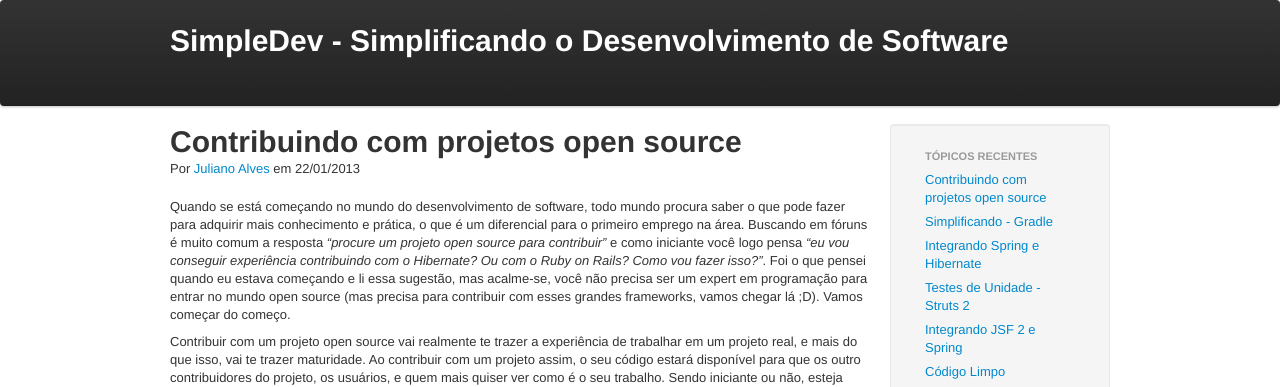
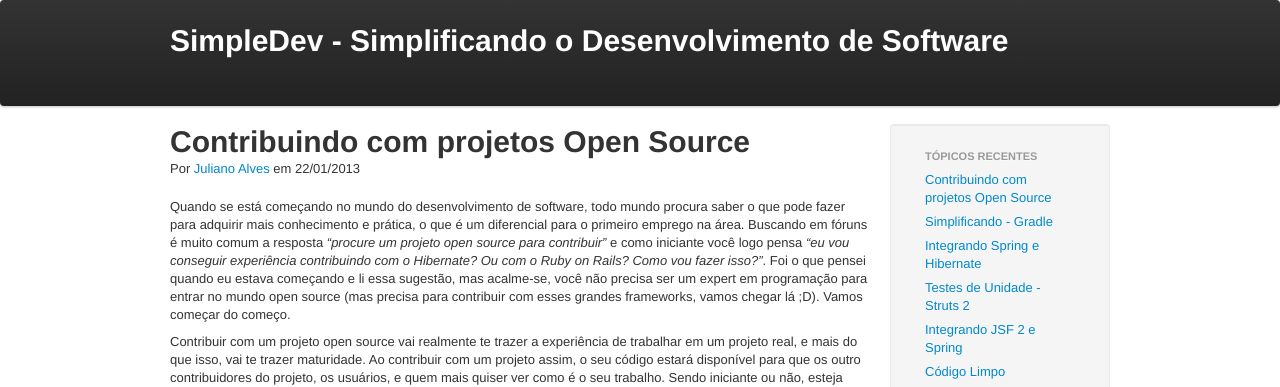
Before and after one commit to juliano/simpledev, a Jekyll site: the page built from blog/_posts/2013-01-22-contribuindo-opensource.markdown, in a window 1280 px wide. Shown: the top 387 px of the page. Built offline with Jekyll 4.4.1, drawn with Linux system fonts in a browser that asks for light colours; Markdown is read by kramdown in place of the engine named in the settings; comment, search, counter and statistics services are not loaded.

```diff
--- a/blog/_posts/2013-01-22-contribuindo-opensource.markdown
+++ b/blog/_posts/2013-01-22-contribuindo-opensource.markdown
@@ -1,6 +1,6 @@
 ---
 layout: post
-title: Contribuindo com projetos open source
+title: Contribuindo com projetos Open Source
 categories: Opensource
 permalink: /contribuindo-com-opensource.html
 ---
```
